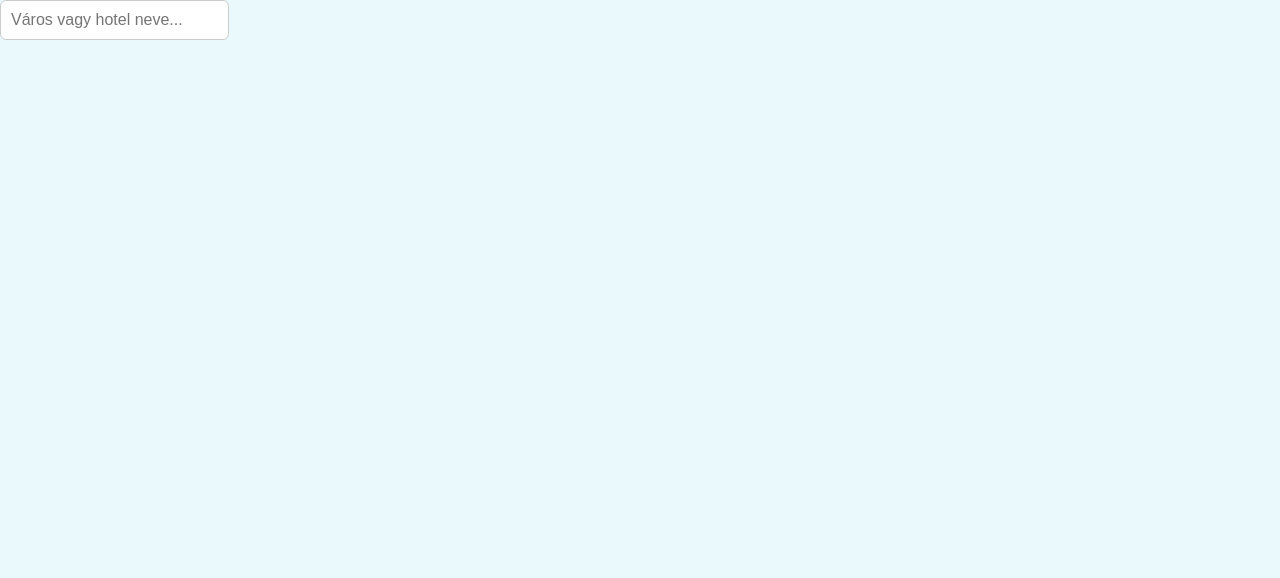
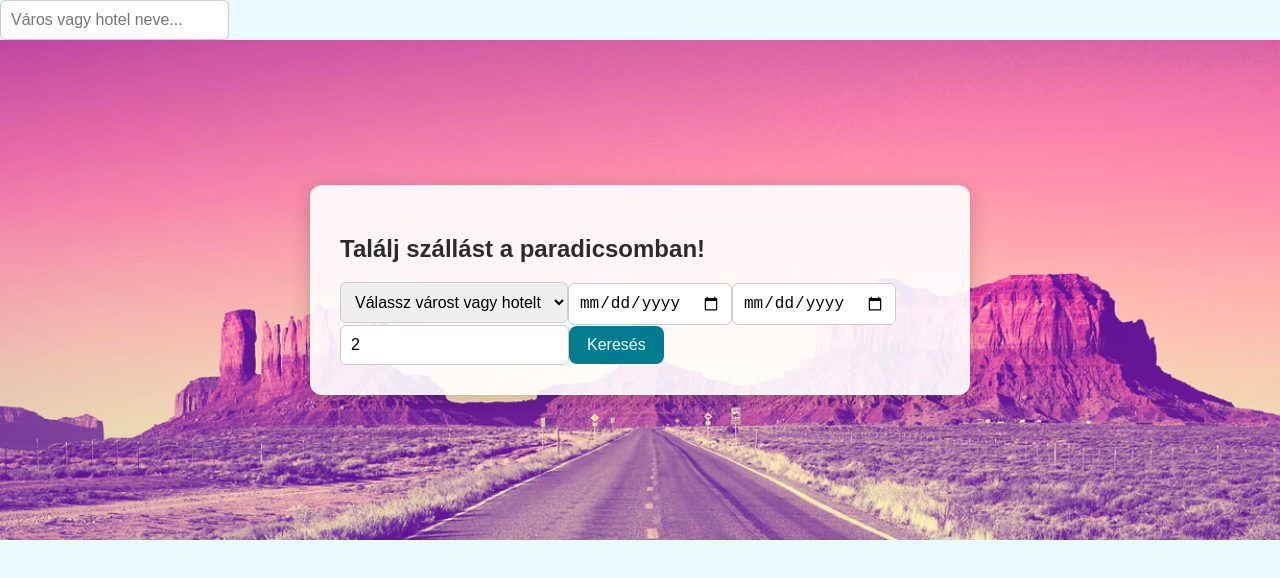
Before and after one commit to Jozsefmarian/lanzaventura-frontend, a React (Vite) app: page / in a window 1280 px wide. Shown: the top 578 px of the page. Built offline with nearby package versions, Linux system fonts and the light colour scheme.

Commit message:
Fix: SearchForm mindig megjelenik, függetlenül az autocomplete-től

```diff
--- a/src/App.jsx
+++ b/src/App.jsx
@@ -11,10 +11,8 @@ function App() {
       {/* Autocomplete: város/hotel kiválasztás */}
       <Autocomplete onRegionsUpdate={setRegions} />
 
-      {/* Kereső form: csak akkor jelenik meg, ha vannak autocomplete eredmények */}
-      {regions.length > 0 && (
-        <SearchForm regions={regions} onSearch={setSearchResults} />
-      )}
+      {/* Keresőpanel mindig megjelenik */}
+      <SearchForm regions={regions} onSearch={setSearchResults} />
 
       {/* Eredmények megjelenítése */}
       {searchResults && (
```
